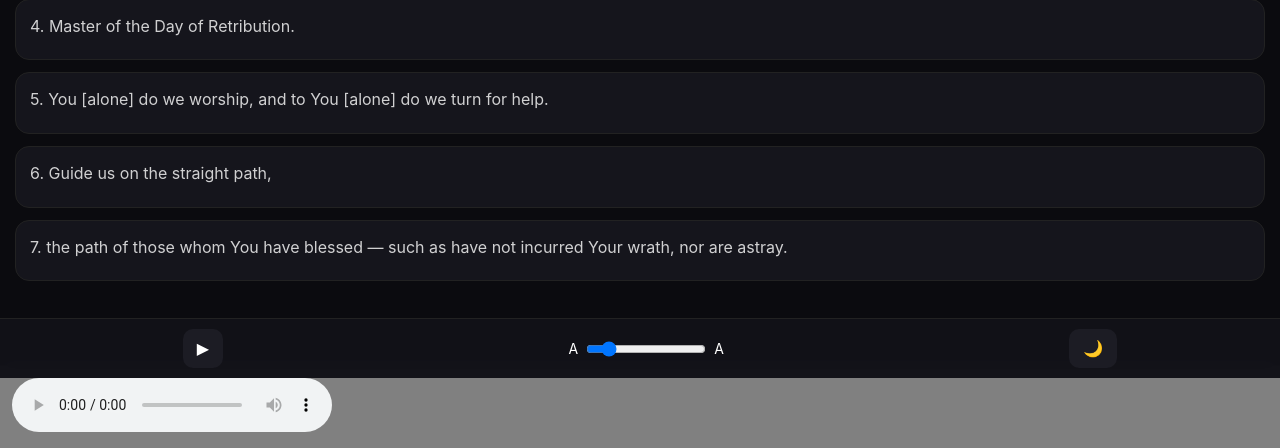
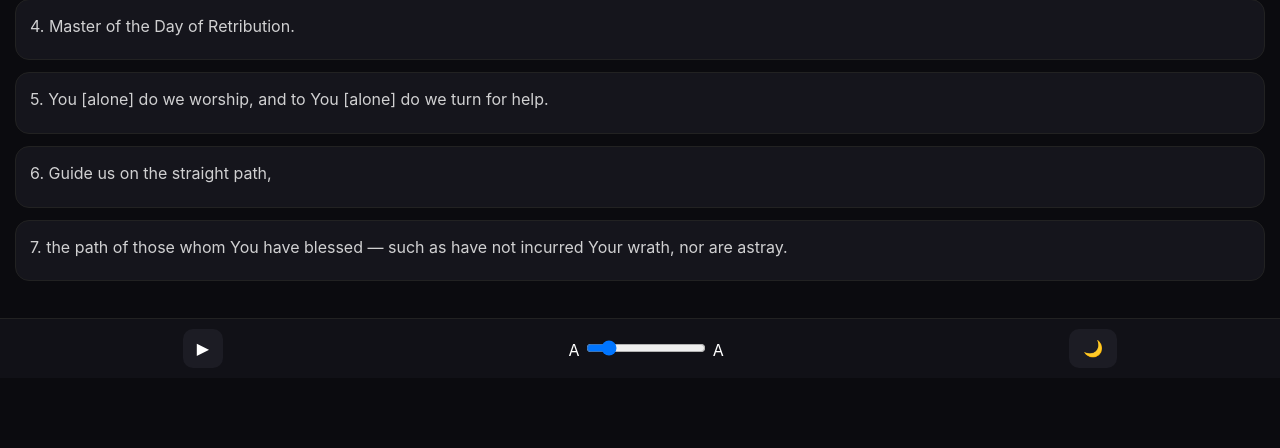
Before and after one commit to shabirdewji/quran-player, a Flask app: page / in a window 1280 px wide. Shown: the part 352-800 px from the top of the page. Run offline with Flask 3, Linux system fonts and the light colour scheme; data comes from the database, SQL or seed files in the repository.

Commit message:
UI Fixes

```diff
--- a/templates/index.html
+++ b/templates/index.html
@@ -142,12 +142,17 @@ audio {
     font-size: 16px;
 }
 
-.sliderGroup {
-    display: flex;
-    align-items: center;
-    gap: 6px;
+body.light .bottomBar button {
+    background: #f0f0f0;
+    color: black;
+}
+
+.sliderGroup span {
     color: white;
-    font-size: 14px;
+}
+
+body.light .sliderGroup span {
+    color: black;
 }
 
 #fontSlider {
@@ -227,19 +232,13 @@ body.light header {
 <div id="ayahWindow"></div>
 
 
-
-<!-- PLAYER -->
-<div class="player">
-    <audio id="audio" controls></audio>
-</div>
-
 <script>
 
 let surahs = {{ surahs | tojson }};
 let current = 0;
 let lastSaved = 0;
 
-let audio = document.getElementById("audio");
+let audio;
 let ayahElements = [];
 
 function formatTime(seconds) {
@@ -349,9 +348,18 @@ window.addEventListener("DOMContentLoaded", () => {
 
 /* ---------------- SAVE SPOT OF LAST---------------- */
 
+window.addEventListener("DOMContentLoaded", () => {
+
+    audio = document.getElementById("audio");
     const progressBar = document.getElementById("progressBar");
     const progressFill = document.getElementById("progressFill");
 
+    if (!audio || !progressBar || !progressFill) {
+        console.error("Player elements missing");
+        return;
+    }
+
+    // progress update
     audio.addEventListener("timeupdate", () => {
         if (!audio.duration) return;
 
@@ -359,15 +367,16 @@ audio.addEventListener("timeupdate", () => {
         progressFill.style.width = percent + "%";
     });
 
+    // click seek
     progressBar.addEventListener("click", (e) => {
         const rect = progressBar.getBoundingClientRect();
-    const clickX = e.clientX - rect.left;
-
-    const percent = clickX / rect.width;
+        const percent = (e.clientX - rect.left) / rect.width;
 
         if (audio.duration) {
             audio.currentTime = percent * audio.duration;
         }
+    });
+
 });
 
 function continueListening() {
@@ -455,9 +464,12 @@ window.addEventListener("DOMContentLoaded", () => {
 
     <button onclick="togglePlay()" id="playBtn">▶</button>
 
+    <audio id="audio"></audio>
+
     <div class="sliderGroup">
         <span>A</span>
-        <input type="range" min="14" max="28" value="16" id="fontSlider" oninput="changeFontSize(this.value)">
+        <input type="range" min="14" max="28" value="16" id="fontSlider"
+               oninput="changeFontSize(this.value)">
         <span>A</span>
     </div>
 
```
Lines whose indentation alone changed are shown as unchanged.
